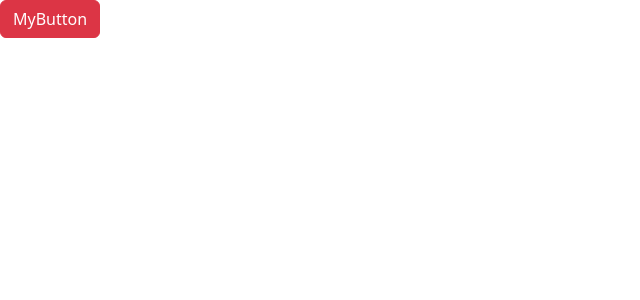
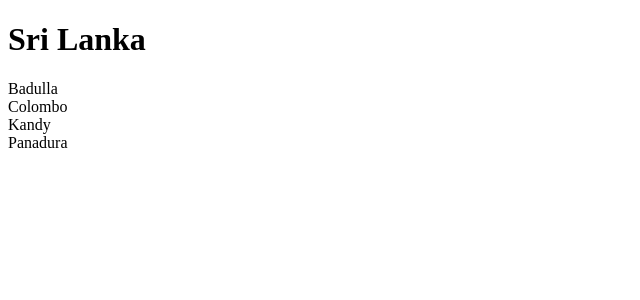
Before and after one commit to harshana-lk/react-ts, a React (Vite) app: page / in a window 1280 px wide. Shown: the top 300 px of the page, without its empty margins (0-640 px from the left). Built offline with nearby package versions, Linux system fonts and the light colour scheme.

Commit message:
♻️Styled using vanilla CSS

```diff
--- a/src/App.tsx
+++ b/src/App.tsx
@@ -1,18 +1,10 @@
-import { useState } from "react";
-import Alert from "./components/Alert";
-import Button from "./components/Button";
+import ListGroup from "./components/ListGroup";
 
 const App = () => {
-  const [alertVisible, setAlertVisibility] = useState(false);
+  const items = ["Badulla", "Colombo", "Kandy", "Panadura"];
   return (
     <div>
-      {alertVisible && (
-        <Alert onClose={() => setAlertVisibility(false)}>My Alert</Alert>
-      )}
-
-      <Button color="danger" onClick={() => setAlertVisibility(true)}>
-        MyButton
-      </Button>
+      <ListGroup heading="Sri Lanka" items={items} onSelectItem={() => {}} />
     </div>
   );
 };
--- /dev/null
+++ b/src/components/ListGroup/ListGroup.css
@@ -0,0 +1,4 @@
+.list-group {
+  list-style: none;
+  padding: 0;
+}
--- a/src/components/ListGroup.tsx
+++ b/src/components/ListGroup/ListGroup.tsx
@@ -1,4 +1,5 @@
 import { useState } from "react";
+import "./ListGroup.css";
 
 interface Props {
   items: string[];
--- /dev/null
+++ b/src/components/ListGroup/index.ts
@@ -0,0 +1,3 @@
+import ListGroup from "./ListGroup";
+
+export default ListGroup;
--- a/src/main.tsx
+++ b/src/main.tsx
@@ -1,7 +1,7 @@
 import React from "react";
 import ReactDOM from "react-dom/client";
 import App from "./App.tsx";
-import "bootstrap/dist/css/bootstrap.css";
+// import "bootstrap/dist/css/bootstrap.css";
 
 ReactDOM.createRoot(document.getElementById("root")!).render(
   <React.StrictMode>
```
